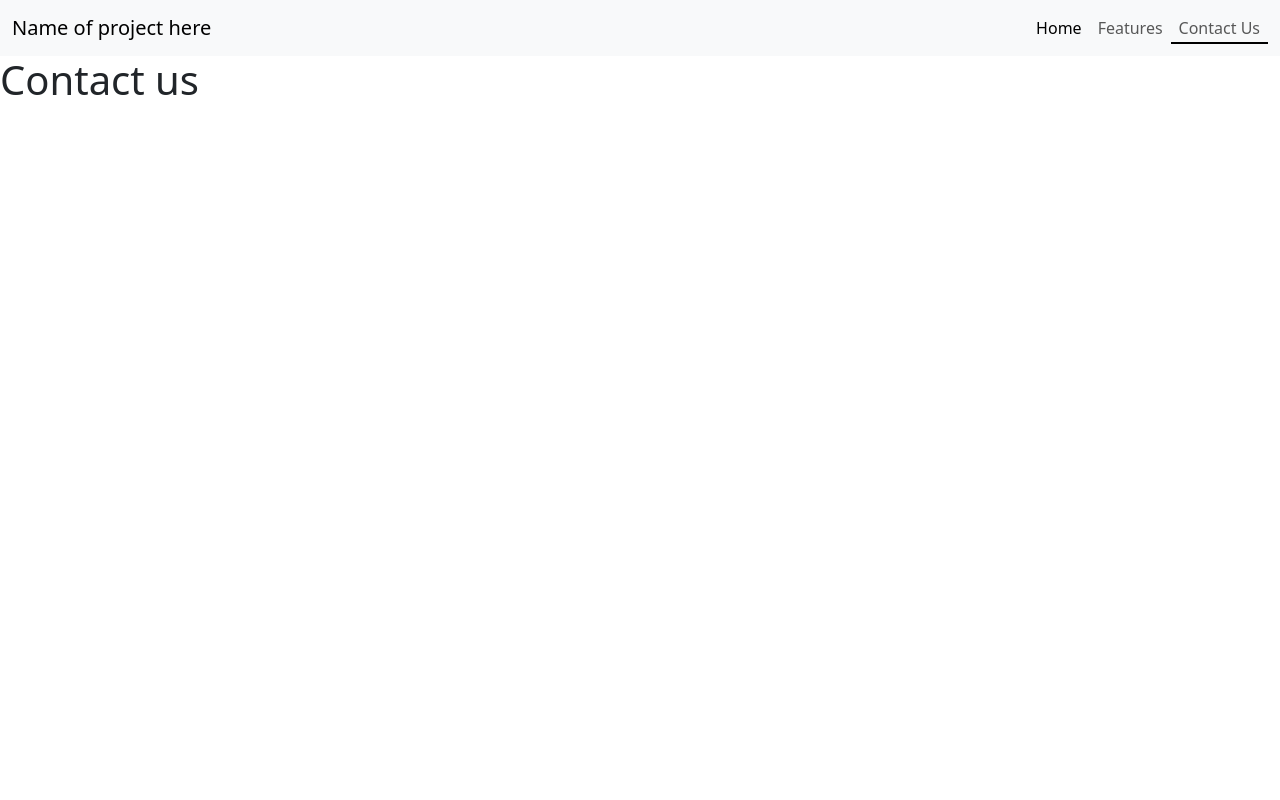
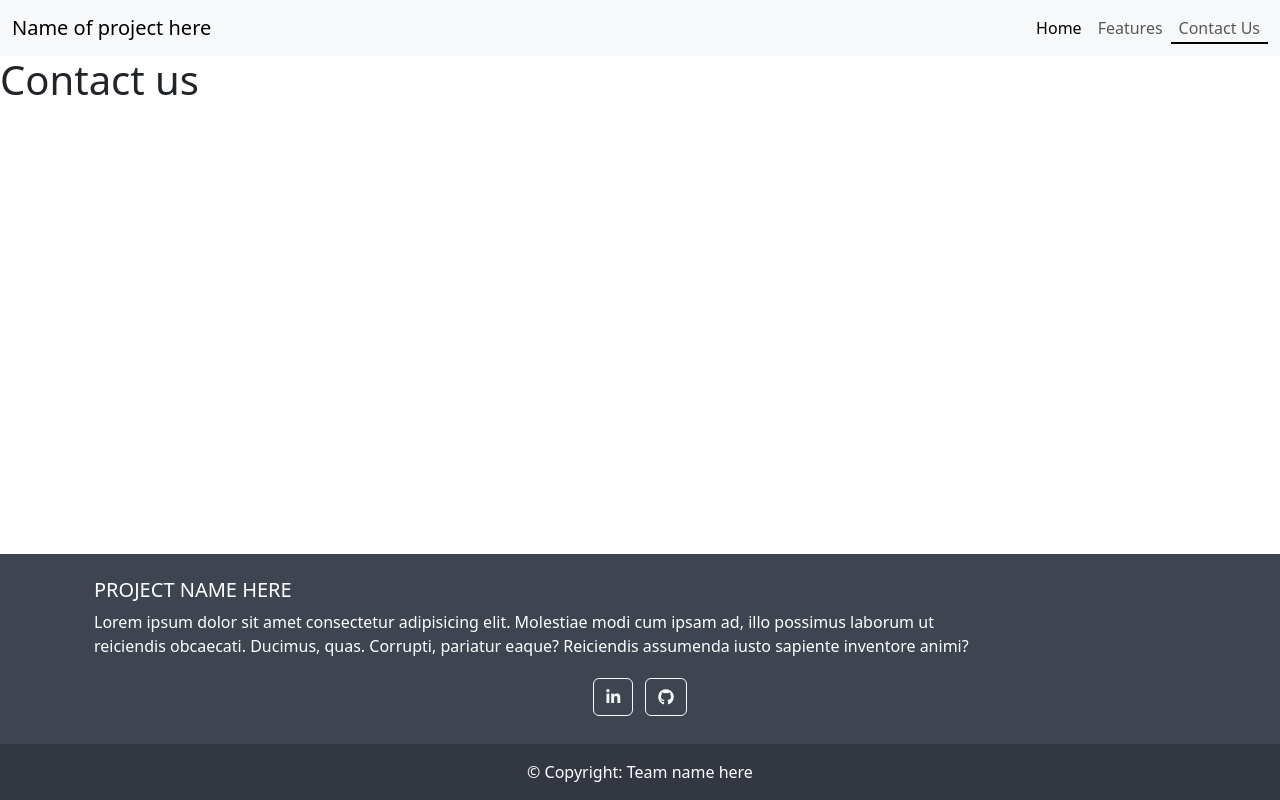
Before and after one commit to moabdelbasset/FebHackathon, a plain HTML site: page contact.html in a window 1280 px wide. Drawn offline with nearby package versions, Linux system fonts and the light colour scheme.

Commit message:
added site structure

```diff
--- a/assets/css/index.css
+++ b/assets/css/index.css
@@ -6,3 +6,13 @@
 a {
     text-decoration: none !important;
 }
+
+body {
+    min-height: 100vh;
+    display: flex;
+    flex-direction: column;
+}
+
+footer {
+    margin-top: auto;
+}
--- a/contact.html
+++ b/contact.html
@@ -18,7 +18,7 @@
                 aria-controls="navbarNav" aria-expanded="false" aria-label="Toggle navigation">
                 <span class="navbar-toggler-icon"></span>
             </button>
-            <div class="collapse navbar-collapse justify-content-end" id="navbarNav" >
+            <div class="collapse navbar-collapse justify-content-end" id="navbarNav">
                 <ul class="navbar-nav">
                     <li class="nav-item">
                         <a class="nav-link active" aria-current="page" href="index.html">Home</a>
@@ -36,6 +36,63 @@
 
     <h1>Contact us</h1>
 
+    <footer class="text-center text-lg-start text-white" style="background-color: #3e4551">
+        <!-- Grid container -->
+        <div class="container p-4 pb-0">
+            <!-- Section: Links -->
+            <section class="">
+                <!--Grid row-->
+                <div class="row">
+                    <!--Grid column-->
+                    <div class="col-lg-10 col-md-10 mb-10 mb-md-0">
+                        <h5 class="text-uppercase">Project name here</h5>
+
+                        <p>
+                            Lorem ipsum dolor sit amet consectetur adipisicing elit.
+                            Molestiae modi cum ipsam ad, illo possimus laborum ut
+                            reiciendis obcaecati. Ducimus, quas. Corrupti, pariatur eaque?
+                            Reiciendis assumenda iusto sapiente inventore animi?
+                        </p>
+                    </div>
+                    <!--Grid column-->
+
+                    <!--Grid column-->
+                    <div class="col-lg-2 col-md-6 mb-4 mb-md-0">
+
+                    </div>
+                    <!--Grid row-->
+            </section>
+            <!-- Section: Links -->
+
+
+
+            <!-- Section: Social media -->
+            <section class="mb-4 text-center">
+
+                <!-- Linkedin -->
+                <a class="btn btn-outline-light btn-floating m-1" href="https://uk.linkedin.com/" role="button"><i
+                        class="fab fa-linkedin-in"></i></a>
+
+                <!-- Github -->
+                <a class="btn btn-outline-light btn-floating m-1" href="https://github.com/moabdelbasset/FebHackathon"
+                    role="button"><i class="fab fa-github"></i></a>
+            </section>
+            <!-- Section: Social media -->
+        </div>
+        <!-- Grid container -->
+
+        <!-- Copyright -->
+        <div class="text-center p-3" style="background-color: rgba(0, 0, 0, 0.2)">
+            © Copyright:
+            <a class="text-white" href="https://github.com/moabdelbasset/FebHackathon">Team name here</a>
+        </div>
+        <!-- Copyright -->
+    </footer>
+    <!-- Footer -->
+
+
+    <script src="https://kit.fontawesome.com/0f99558fa2.js" crossorigin="anonymous"></script>
+
     <script src="https://cdn.jsdelivr.net/npm/bootstrap@5.3.2/dist/js/bootstrap.bundle.min.js"
         integrity="sha384-C6RzsynM9kWDrMNeT87bh95OGNyZPhcTNXj1NW7RuBCsyN/o0jlpcV8Qyq46cDfL" crossorigin="anonymous">
     </script>
```
Also changed, not shown: features.html (+56 -1 lines), index.html (+5 -5 lines).
